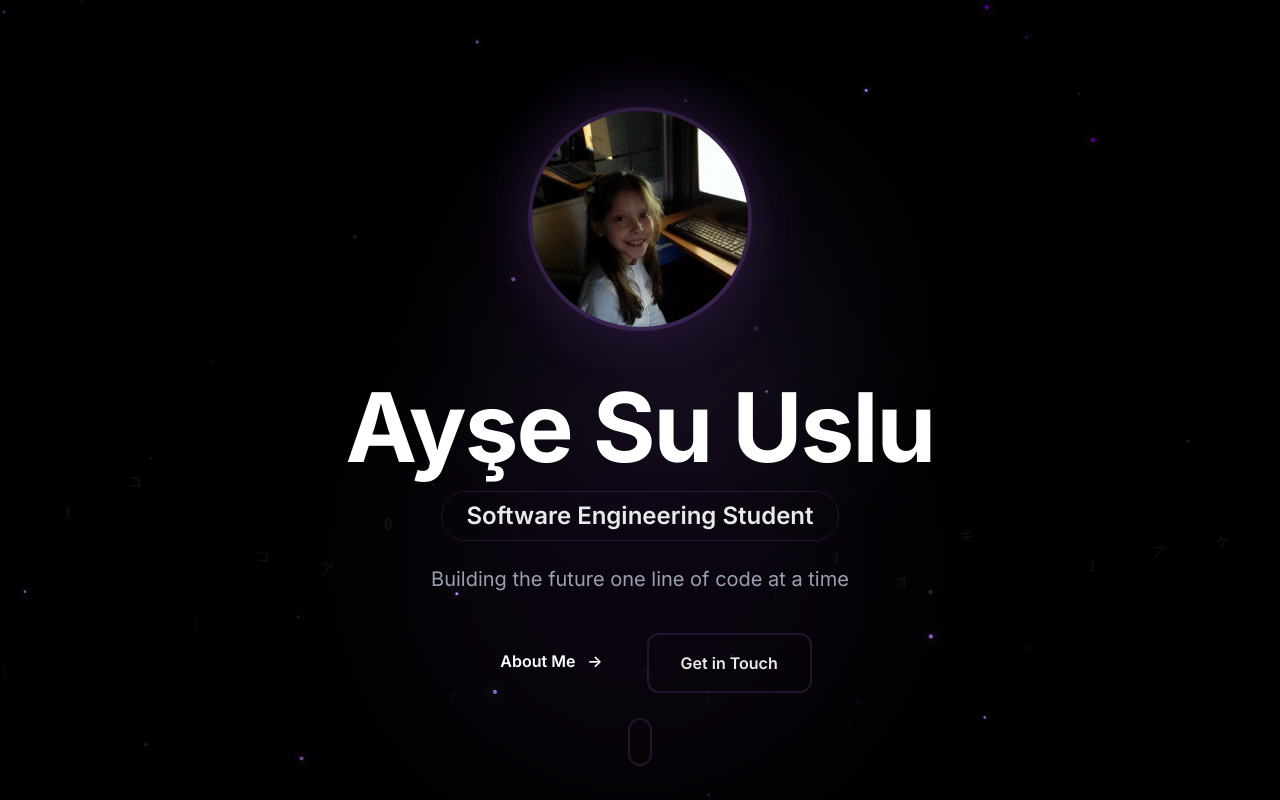
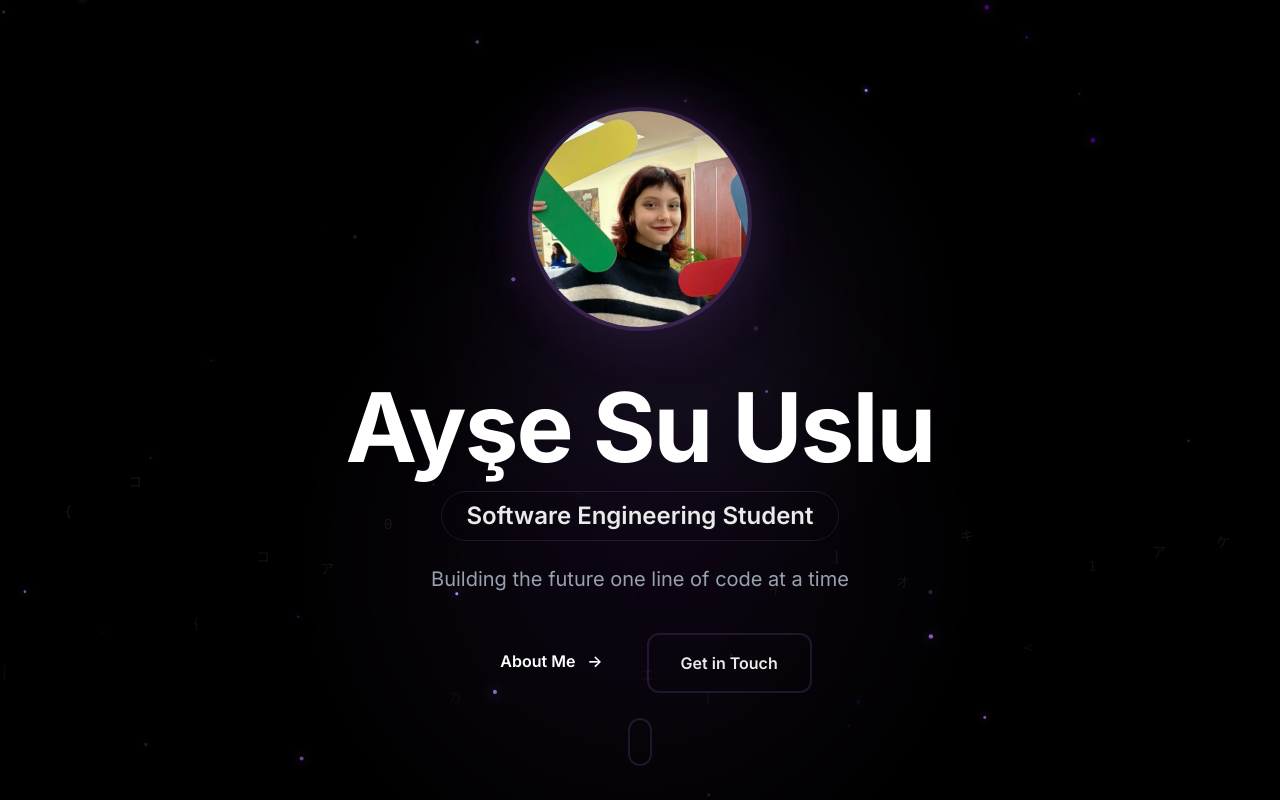
Before and after one commit to suuslu/suuslu.github.io, a React (Vite) app: page / in a window 1280 px wide. Shown: the top 800 px of the page. Built offline with nearby package versions, Linux system fonts and the light colour scheme.

Commit message:
Use image.png for hero profile photo

```diff
--- a/src/app/components/hero.tsx
+++ b/src/app/components/hero.tsx
@@ -218,9 +218,9 @@
           {/* Photo container */}
           <div className="relative w-56 h-56 rounded-full overflow-hidden border-4 border-accent-2/50 shadow-2xl">
             <img
-              src="/kucuksucuk.jpg"
+              src="/image.png"
               alt="Ayse Su Uslu portrait"
-              className="w-full h-full object-cover object-[55%_35%]"
+              className="w-full h-full object-cover"
             />
           </div>
         </motion.div>
```
Also changed, not shown: 5 other files (tests, documents, lock files or other folders).
